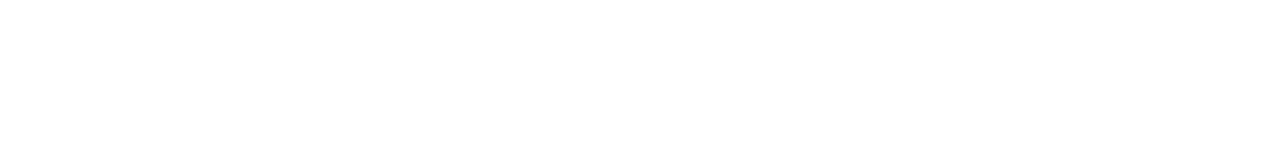
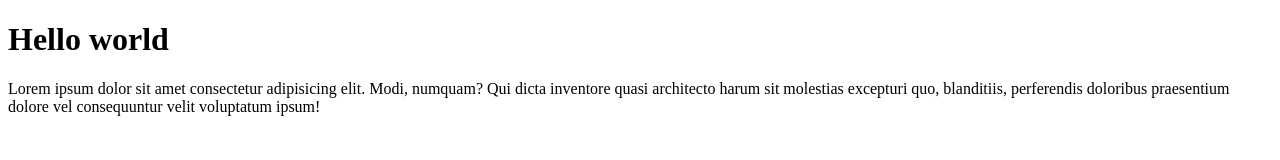
Before and after one commit to ClockwiseStudioTeam/SiteExample, a plain HTML site: page index.html in a window 1280 px wide. Drawn offline with Linux system fonts and the light colour scheme.

Commit message:
Added h1 and p
Adicionei um h1 e um paragrafo

```diff
--- a/index.html
+++ b/index.html
@@ -6,6 +6,7 @@
     <title>Document</title>
 </head>
 <body>
-
+    <h1>Hello world</h1>
+    <p>Lorem ipsum dolor sit amet consectetur adipisicing elit. Modi, numquam? Qui dicta inventore quasi architecto harum sit molestias excepturi quo, blanditiis, perferendis doloribus praesentium dolore vel consequuntur velit voluptatum ipsum!</p>
 </body>
 </html>
```
